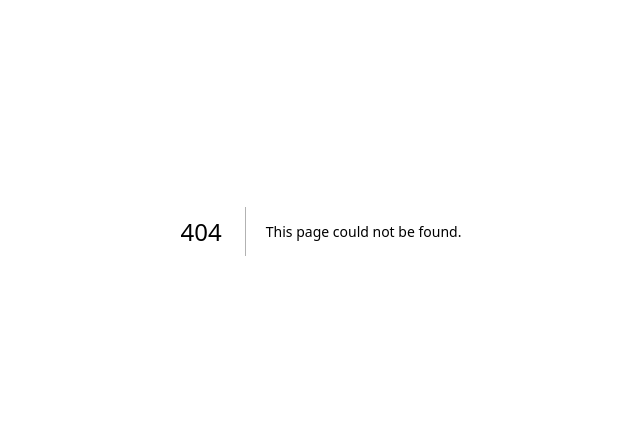
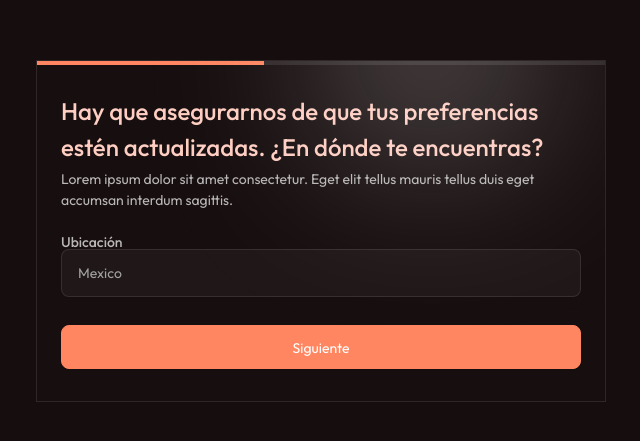
Before and after one commit to OsmarPE/Jobs, a Next.js app: page /finish-register-user in a window 1280 px wide. Before the commit this address had no page. Shown: the part 169-610 px from the top of the page, without its empty margins (319-959 px from the left). Built offline with nearby package versions, Linux system fonts and the light colour scheme; a web font is replaced by a local one.

Commit message:
feat: create section finish register user

```diff
--- /dev/null
+++ b/app/finish-register-user/page.tsx
@@ -0,0 +1,27 @@
+import { Input } from '@/components/ui/input'
+import { Label } from '@/components/ui/label'
+import React from 'react'
+
+export default function page() {
+  return (
+    <div className="body-jobs">
+      <div className="container container--steps">
+        <article className="step">
+              <div className="step__bar">
+                  <div className="step__progress"></div>
+              </div>
+              <h2 className="step__title">Hay que asegurarnos de que tus preferencias estén actualizadas. ¿En dónde te encuentras?</h2>
+              <p className="step__text">Lorem ipsum dolor sit amet consectetur. Eget elit tellus mauris tellus duis eget accumsan interdum sagittis.</p>
+              <form className="step__form">
+                  <div className="step__item">
+                      <Label htmlFor="location" className="step__label la3
+                      bel">Ubicación</Label>
+                      <Input className="step__input input" type="text" id="location" placeholder="Mexico"/>
+                  </div>
+                  <Input type="submit"  value="Siguiente" className="step__submit btn btn--primary"/>
+              </form>
+          </article>
+      </div>
+    </div>
+  )
+}
```
